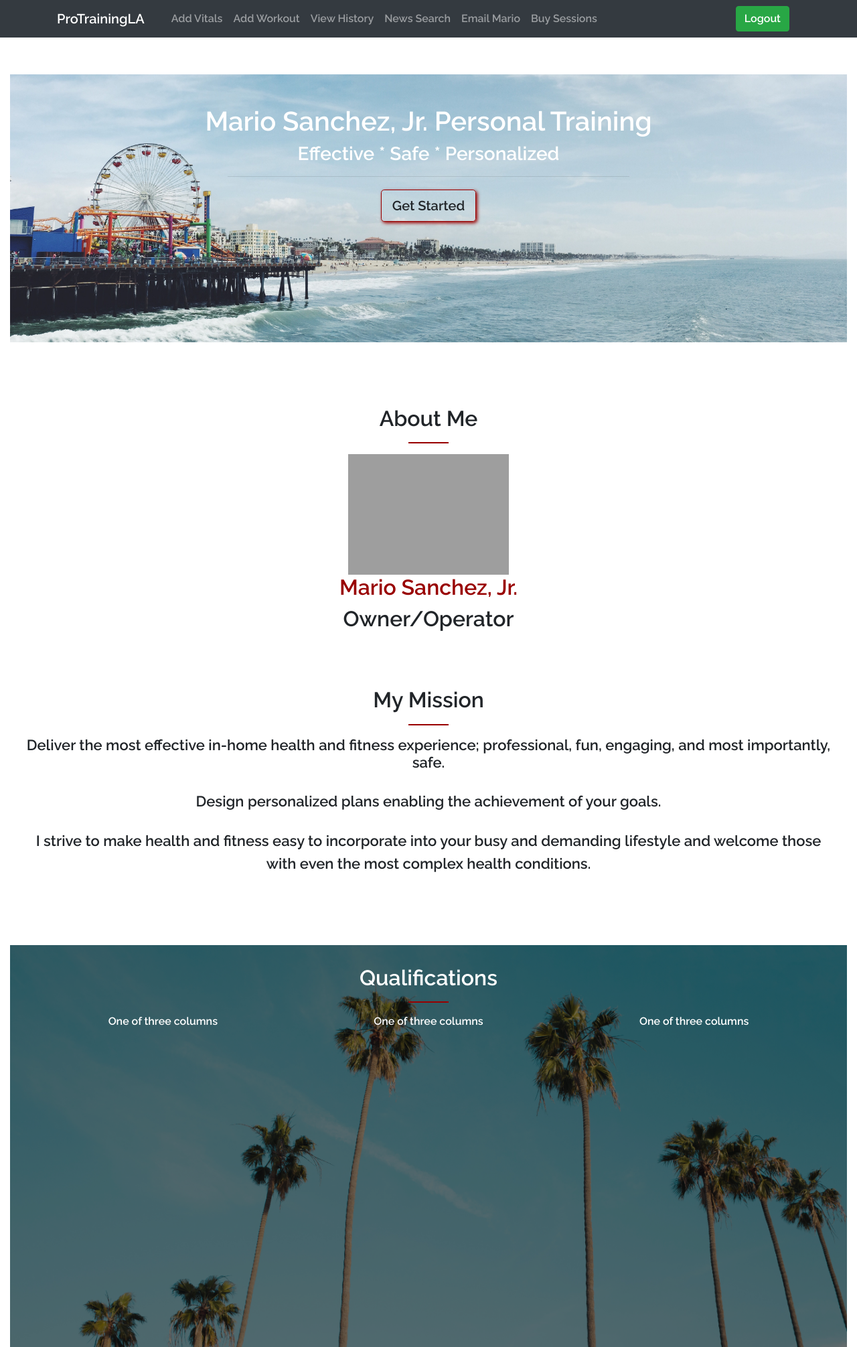
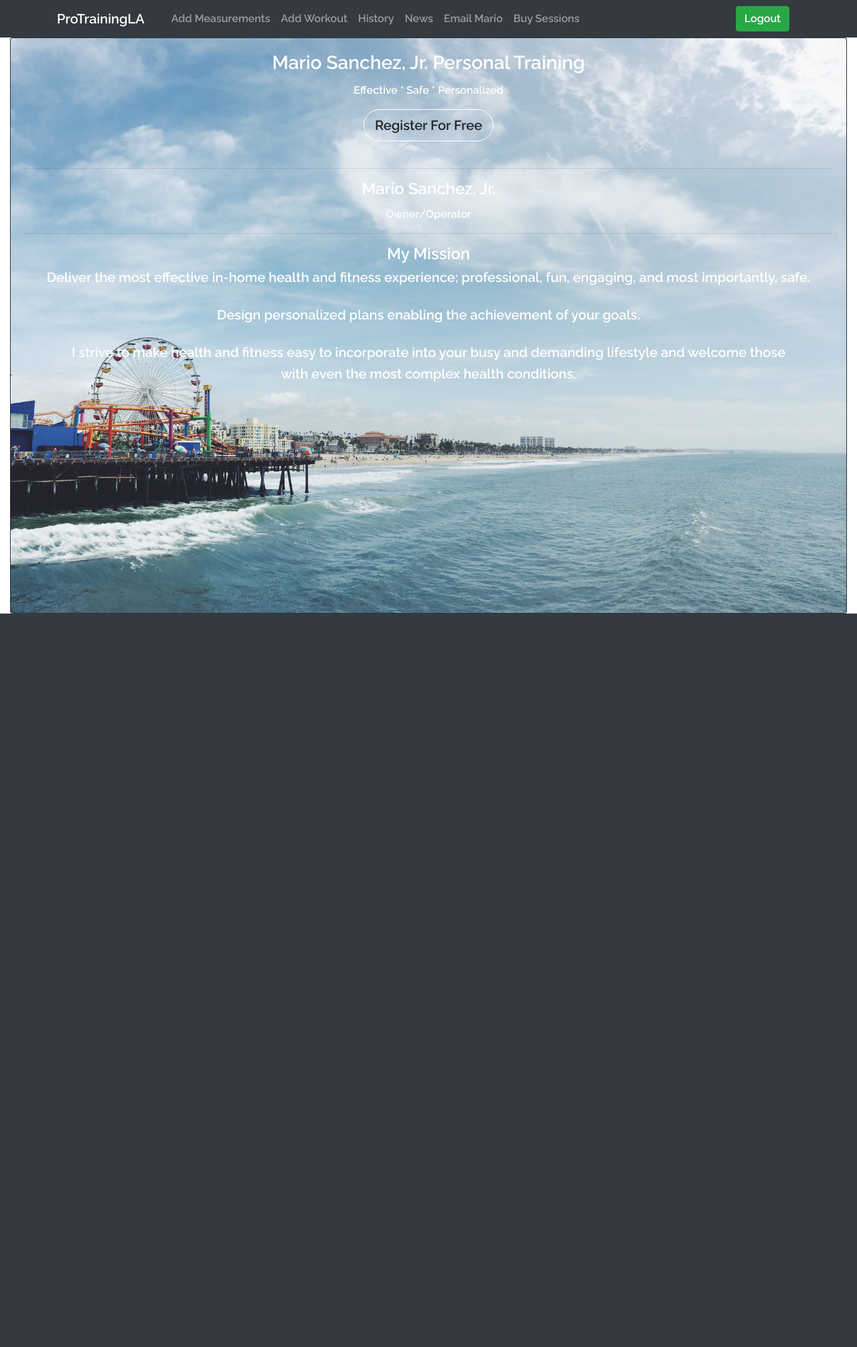
Before and after one commit to mariojrgithub/workout_website, a Flask app: page /home in a window 1280 px wide. Shown: the whole page at 67% size. After the commit the page ends 916 px from the top, so only its background shows below. Run offline with Flask 2, Linux system fonts and the light colour scheme; the visitor is signed in with stand-in values (Sample User, id 1); parts of the project's set-up code (start-up, migrations or seed data) failed here and were passed over; some libraries are stand-ins or nearby versions; grey boxes are pictures that could not be loaded.

Commit message:
changed homepage

```diff
--- a/app.py
+++ b/app.py
@@ -228,20 +228,20 @@ def index():
     name = current_user.name
 
     try:
+
         zipcode = Vitals.objects(user=name).first().zipcode
+
+        weather = get_weather(zipcode)
+
+        quote = get_quote()
+
+        return render_template('index.html', name=name, weather=weather, quote=quote)
+
     except AttributeError:
-        zipcode = 90034
 
+        flash("Must Finish Registration to Continue.")
 
-    weather = get_weather(zipcode)
-
-    quote = get_quote()
-
-    print(quote)
-
-
-    return render_template('index.html', name=name, weather=weather, quote=quote)
-
+        return redirect(url_for('add_vitals'))
 
 @app.route('/news', methods=['GET', 'POST'])
 @login_required
--- a/static/style.css
+++ b/static/style.css
@@ -3,122 +3,8 @@
     font-family: Raleway, sans-serif;
   }
 
-  .carousel {
-    width: 100%;
-    height: 25em;
-    position: relative;
-    top: 55px;
-  }
 
-  .carousel .other-content {
-    position: absolute;
-    top: 10%;
-    left: 0;
-    width: 100%;
-    text-align: center;
-    z-index: 2;
-    padding: 0.2em;
-    font-size: 2em;
-    color: white;
-  }
-
-  .carousel .slide {
-    z-index: 1;
-    position: absolute;
-    width: 100%;
-    top: 0;
-    left: 0;
-    height: 100%;
-    transition: opacity 1.5s ease-in-out;
-    background-position: 50% 75%;
-    background-repeat: no-repeat;
-    background-size: cover;
-    opacity: 0;
-  }
-
-  .carousel .slide.show {
-    opacity: 1;
-    font-size: 2em;
-    text-shadow: 2px 2px 5px #990000
-  }
-
-  #about {
-    padding-top: 150px;
-    text-align: center;
-    font-size: 2em;
-  }
-
-  h3 + hr {
-    width: 600px;
-  }
-
-  h2 + hr {
-  border-top: 2px solid #990000;
-  width: 60px;
-  }
-
-  h4, h5 {
-    text-align: center;
-    font-size: 2em;
-  }
-
-  #name {
-    color: #990000;
-  }
-
-
-  #mission {
-    padding-top: 75px;
-    text-align: center;
-    font-size: 2em;
-  }
-
-  div > h5 {
-    font-size: 22px;
-  }
-
-  .parallax {
-    /* The image used */
-    background-image: url('/static/jacob-repko-64434-unsplash.jpg');
-
-    /* Set a specific height */
-    height: 600px;
-
-    /* Create the parallax scrolling effect */
-    background-attachment: fixed;
-    background-position: 55% 20%;
-    background-repeat: no-repeat;
-    background-size: cover;
-    filter: brightness(45%);
-  }
-
-   #nav {
-    background-image: linear-gradient(#990000, #B74C4C);
-  }
-
-  #start {
-    border-color: #990000;
-    box-shadow: 2px 2px 5px #990000;
-  }
-
-  .qualifications {
-    width: 100%;
-    height: 500px;
-    position: relative;
-    top: 100px;
-  }
-
-  .qualifications .other-text{
-    position: absolute;
-    top: 0px;
-    left: 0;
-    width: 100%;
-    text-align: center;
-    z-index: 2;
-    padding: 30px;
-    color: white;
-  }
-
-  #exp {
-    font-size: 2em;
-  }
+#start {
+  border: 1px solid #fff;
+  border-radius: 50px;
+}
--- a/templates/add_vitals.html
+++ b/templates/add_vitals.html
@@ -7,7 +7,7 @@
 
 <div class="container">
     <br>
-    <h3>Add Vitals</h3>
+    <h3>Add Vital Information</h3>
     {% for field, errors in form.errors.items() %}
     {{ ', '.join(errors) }}
     {% endfor %}
--- a/templates/base.html
+++ b/templates/base.html
@@ -54,16 +54,16 @@
             <a class="nav-link" href="#">{{ name }}<span class="sr-only">(current)</span></a>
           </li>
           <li class="nav-item">
-            <a class="nav-link" href="{{url_for('add_vitals')}}">Add Vitals</a>
+            <a class="nav-link" href="{{url_for('index')}}">Add Measurements</a>
           </li>
           <li class="nav-item">
             <a class="nav-link" href="{{url_for('AddWorkout')}}">Add Workout</a>
           </li>
           <li class="nav-item">
-            <a class="nav-link" href="{{url_for('history')}}">View History</a>
+            <a class="nav-link" href="{{url_for('history')}}">History</a>
           </li>
           <li class="nav-item">
-            <a class="nav-link" href="{{url_for('news')}}">News Search</a>
+            <a class="nav-link" href="{{url_for('news')}}">News</a>
           </li>
           <li class="nav-item">
             <a class="nav-link" href="mailto:mariosanchezjr12@gmail.com">Email Mario</a>
@@ -72,21 +72,18 @@
             <a class="nav-link" href="https://www.venmo.com/Mario-SanchezJr" target="_blank">Buy Sessions</a>
           </li>
         </ul>
-
       </div>
-
     <a href="{{url_for('logout')}}"><button style="margin-right: 1em" class="btn btn-success navbar-btn">Logout</button>
     </a>
-
-    {% else %}
-
-    <a href="{{url_for('register')}}"><button class="btn btn-success navbar-btn">Signup</button> </a>
+  {% else %}
 
   </div>
 
-    {% endif %}
+  <a href="{{url_for('login')}}"><button class="btn btn-success navbar-btn">Login</button></a>
 
+  {% endif %}
   </nav>
+
 
   {% with messages = get_flashed_messages() %}
 
@@ -102,6 +99,7 @@
     {{message}}
 
   </div>
+
   {% endfor %}
 
   {% endif %}
--- a/templates/home.html
+++ b/templates/home.html
@@ -6,39 +6,23 @@
 {% block body %}
 
 
-<div class="container-fluid">
-    <div class="row" >
-      <div class="col-lg-12">
-        <div class="carousel">
-          <div class="other-content">
-            <h1>Mario Sanchez, Jr. Personal Training</h1>
-            <h3>Effective * Safe * Personalized</h3>
+<div class="container-fluid" style="text-align: center;">
+<div class="card bg-dark text-white">
+  <img class="card-img" src="/static/rob-bye-78646-unsplash.jpg" alt="Card image">
+  <div class="card-img-overlay">
+    <h3 class="card-title">Mario Sanchez, Jr. Personal Training</h3>
+    <p class="card-text">Effective * Safe * Personalized</p>
+
+    <a href="{{ url_for('register') }}"><button id="start" class="btn btn-default btn-lg">Register For Free</button></a>
+    <br>
+    <br>
     <hr>
+    <h4 class="card-title">Mario Sanchez, Jr.</h4>
 
-            <a href="{{ url_for('login') }}" ><button id="start" class="btn btn-default btn-lg">Get Started</button></a>
-
-          </div>
-          <div class="slide show" style="background-image: url('/static/rob-bye-78646-unsplash.jpg');"></div>
-  <div class="slide" style="background-image: url('/static/pexels-photo-305239.jpeg');"></div>
-        </div>
-      </div>
-    </div>
-
-    <div class="row" >
-      <div class="col-lg-12">
-        <h2 id="about">About Me</h2>
+    <p class="card-text">Owner/Operator</p>
    <hr>
-        <a href="#"><img src="https://drive.google.com/uc?export=view&id=1Fp3y9pchWSnRShFOiClqW_ERYkEkUyRn" alt="My Picture" style="display: block; margin: 0 auto; width: 15em;"></a>
-        <h4 id="name">Mario Sanchez, Jr.</h4>
-          <h4>Owner/Operator</h4>
-      </div>
-
-    </div>
-
-     <div class="row" >
-      <div class="col-lg-12">
-        <h2 id="mission">My Mission</h2>
-        <hr>
+    <div>
+      <h4>My Mission</h4>
           <h5>Deliver the most effective in-home health and fitness experience; professional, fun, engaging, and most importantly, safe.</h5>
               <br>
               <h5>Design personalized plans enabling the achievement of your goals.</h5>
@@ -46,63 +30,10 @@
               <h5>I strive to make health and fitness easy to incorporate into your busy and demanding lifestyle and welcome those</h5>
               <h5>with even the most complex health conditions.</h5>
       </div>
-       </div>
 
-    <div class="row" >
-      <div class="col-lg-12">
-        <div class="qualifications">
-          <div class="other-text"><div><h2 id="exp">Qualifications</h2><hr></div>
-            <div class="container-fluid">
-  <div class="row">
-    <div class="col-sm-4">
-      One of three columns
-    </div>
-    <div class="col-sm-4">
-      One of three columns
-    </div>
-    <div class="col-sm-4">
-      One of three columns
-    </div>
-  </div>
-</div>
-          </div>
-        <div class="parallax"></div>
-        </div>
-
-      </div>
   </div>
 
 </div>
 
-
-    <script>
-      /**
-       * @param  {number} interval (in milliseconds)
-       */
-      function cycleBackgrounds(interval) {
-        let index = 0
-
-        const $imageEls = document.querySelectorAll('.carousel .slide') // Get the images to be cycled.
-
-        setInterval(() => {
-          // Get the next index.  If at end, restart to the beginning.
-          index = index + 1 < $imageEls.length ? index + 1 : 0
-
-          // Show the next
-          $imageEls[index].classList.add('show')
-
-        // Find the previous.
-        const previous = index - 1 < 0 ? $imageEls.length - 1 : index - 1;
-
-          // Hide the previous
-          $imageEls[previous].classList.remove('show')
-        }, interval)
-      }
-
-      document.addEventListener("DOMContentLoaded", function() {
-        cycleBackgrounds(5000);
-      });
-    </script>
-
-
+</div>
   {% endblock %}
```
Lines whose indentation alone changed are shown as unchanged.
